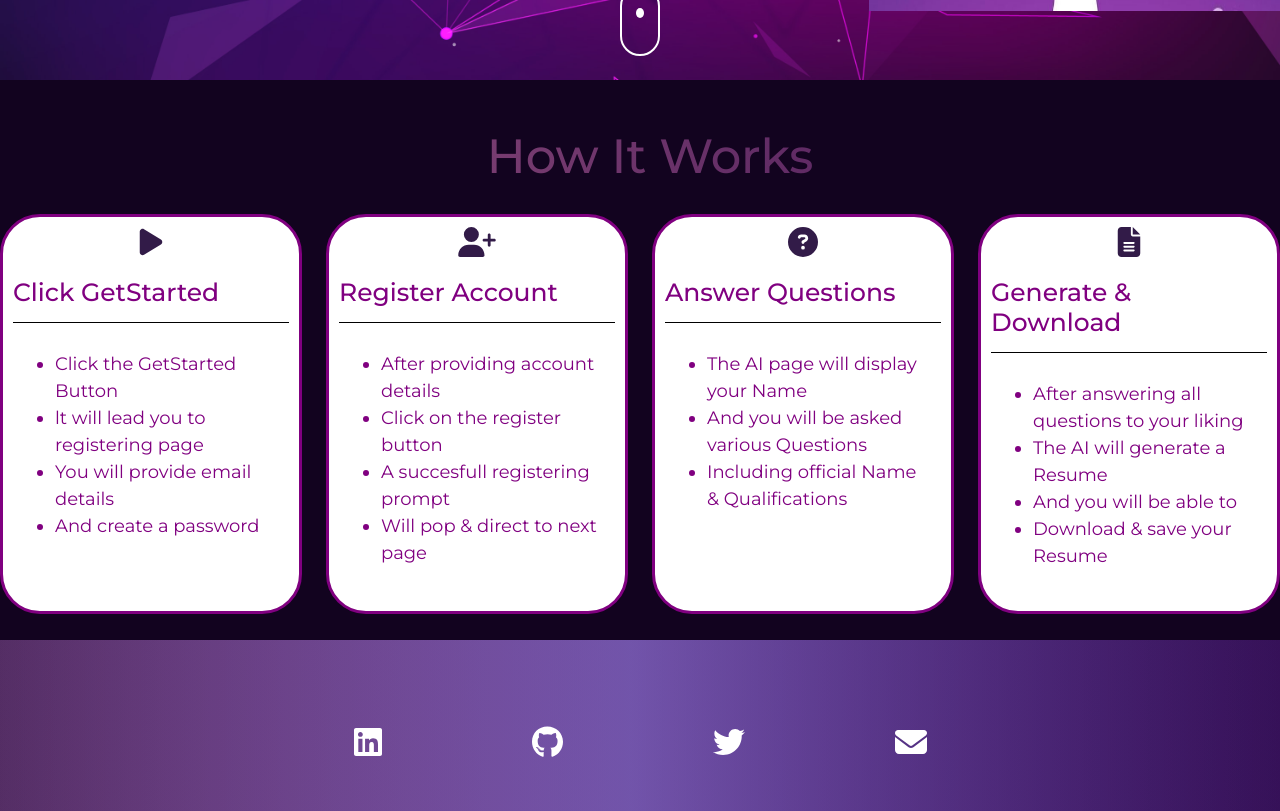
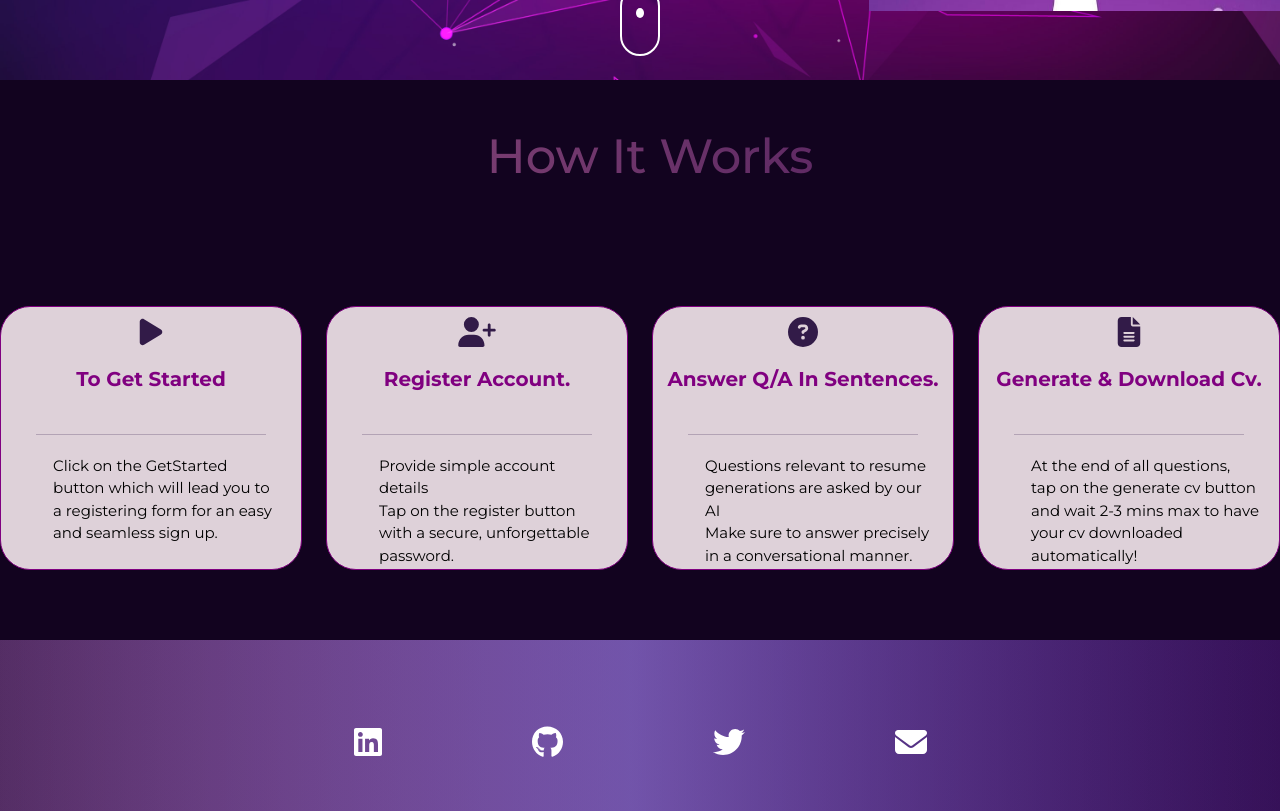
Before and after one commit to habibaadam/ResumeRocket, a React (Create React App) app in the folder client-src/rocket-front/: page / in a window 1280 px wide. Shown: the part 720-1531 px from the top of the page. Built offline with nearby package versions, Linux system fonts and the light colour scheme; a web font is replaced by a local one; what @react-pdf/renderer would draw is missing.

Commit message:
Column layout responsive changes

```diff
--- a/client-src/rocket-front/src/allComponents/Columlayout.js
+++ b/client-src/rocket-front/src/allComponents/Columlayout.js
@@ -12,7 +12,7 @@ export default function Columlayout() {
   return (
     <div className="contain">
       <div className="row h-100">
-        <h1 className="mt-5 text-center resume">How It Works</h1>
+        <h1 className="mt-5 mb-5 text-center resume">How It Works</h1>
         <div
           className="col-md-3 d-flex" // Changed from col-md-4 to col-md-3
           data-aos="fade-up"
@@ -21,13 +21,12 @@ export default function Columlayout() {
           <div className="containers">
             <div className="icons">
               <FontAwesomeIcon icon={faPlay} />
-              <h6 className="para">Click GetStarted </h6>
+              <h6 className="para">To Get Started </h6>
+
+              <hr />
               <div className="info">
                 <ul>
-                <li>Click the GetStarted Button </li>
-                <li> lt will lead you to registering page</li>
-                <li>You will provide email details </li>
-                  <li>And create a password </li>
+                <li>Click on the GetStarted button which will lead you to a registering form for an easy and seamless sign up.</li>
                 </ul>
               </div>
             </div>
@@ -41,13 +40,12 @@ export default function Columlayout() {
           <div className="containers">
             <div className="icons">
               <FontAwesomeIcon icon={faUserPlus} />
-              <h6 className="para">Register Account </h6>
+              <h6 className="para">Register Account. </h6>
+              <hr />
               <div className="info">
                 <ul>
-                  <li>After providing account details</li>
-                  <li>Click on the register button</li>
-                  <li>A succesfull registering prompt</li>
-                  <li>Will pop & direct to next page</li>
+                  <li>Provide simple account details</li>
+                  <li>Tap on the register button with a secure, unforgettable password. </li>
                 </ul>
               </div>
             </div>
@@ -61,12 +59,12 @@ export default function Columlayout() {
           <div className="containers">
             <div className="icons">
               <FontAwesomeIcon icon={faQuestionCircle} />
-              <h6 className="para">Answer Questions</h6>
+              <h6 className="para">Answer Q/A In Sentences.</h6>
+              <hr />
               <div className="info">
                 <ul>
-                  <li>The AI page will display your Name</li>
-                  <li>And you will be asked various Questions </li>
-                  <li>Including official Name & Qualifications</li>
+                  <li>Questions relevant to resume generations are asked by our AI</li>
+                  <li>Make sure to answer precisely in a conversational manner. </li>
                 </ul>
               </div>
             </div>
@@ -80,13 +78,12 @@ export default function Columlayout() {
           <div className="containers">
             <div className="icons">
               <FontAwesomeIcon icon={faFileAlt} />
-              <h6 className="para">Generate & Download </h6>
+              <h6 className="para">Generate & Download Cv. </h6>
+
+              <hr />
               <div className="info">
                 <ul>
-                  <li>After answering all questions to your liking</li>
-                  <li>The AI will generate a Resume</li>
-                  <li>And you will be able to</li>
-                  <li>Download  & save your Resume</li>
+                  <li>At the end of all questions, tap on the generate cv button and wait 2-3 mins max to have your cv downloaded automatically!</li>
                 </ul>
               </div>
             </div>
--- a/client-src/rocket-front/src/allComponents/Wave.js
+++ b/client-src/rocket-front/src/allComponents/Wave.js
@@ -1,6 +1,7 @@
 import React from 'react';
 
 export default function Wave() {
+
   return (
        <svg version="1.1" xmlns="http://www.w3.org/2000/svg" x="0px" y="0px" width="100%" height="100%" viewBox="0 0 1600 900" preserveAspectRatio="xMidYMax slice">
     <rect width="100%" height="100%" fill="#12041F"></rect>
--- a/client-src/rocket-front/src/allStyles/footer.css
+++ b/client-src/rocket-front/src/allStyles/footer.css
@@ -33,7 +33,8 @@
 @media only screen and (max-width: 900px) {
     .icons-parent {
         gap: 20px;
-        bottom: -170px;
+        bottom: -100px;
+        margin: 0px auto;
     }
 
     .res-icon {
@@ -41,12 +42,14 @@
     }
 
     .wave-parent {
-    width: 180%;
+    background-color: #12041F;
+    border: none;
+    width: 120%;
     height: auto;
     }
 
     .wave-content {
         top: 50%;
-        left: 27%;
+        left: 37%;
     }
 }
--- a/client-src/rocket-front/src/allStyles/manual.css
+++ b/client-src/rocket-front/src/allStyles/manual.css
@@ -10,49 +10,53 @@ div.contain {
     font-weight: bolder;
     align-items: center;
 }
-.para {
-    color: purple;
+
+.info{
+    color: black;
+    font-weight:400;
     font-size: 15px;
-    text-align: center;
-    margin-top: 20px;
-    border-bottom: black 1px solid;
-    padding-bottom: 15px;
-
-}
-.info{
-    color: purple;
-    text-align: left;
-    font-weight:400;
-    font-size: large;
     margin-top: 10px;
     font-style: normal;
     padding: 10px;
 
 }
 
+li {
+    list-style: none;
+    text-align: left;
+
+}
+
 .containers {
     order: 2;
     width: 45vh;
-    height: 50vh;
-    border-radius: 40px;
+    height: 33vh;
+    border-radius: 30px;
     /* Makes corners a little bit round */
     padding: 10px;
-    border: 3px solid purple;
+    border: 1px solid purple;
     /* Sets the border color to black */
     display: block;
     margin: auto;
-    background-color: white;
+    background-color: rgb(222, 209, 217);
     margin-top: 2px;
 
 }
 
 .para {
     color: purple;
-    font-size: 25px;
+    font-size: 20px;
     margin-top: 20px;
-    text-align: left;
+    text-align: center;
+    font-weight: bolder;
 
 }
+
+hr {
+    margin:35px 25px 0px 25px;
+
+}
+
 .icons {
     color: rgb(50, 27, 72);
     display: flex;
@@ -70,7 +74,6 @@ p.instruct {
 }
 
 @media only screen and (max-width: 900px) {
-
 
     div.contain {
         height: 180vh;
@@ -91,4 +94,26 @@ p.instruct {
     p.instruct {
         font-size: 15px !important;
     }
+
+    .containers {
+        height: 30vh;
+        width: 35vh;
+        border: 1px solid purple;
+    }
+
+    .info {
+        font-size: 10px;
+    }
+
+    hr {
+        margin-top: 10px;
+    }
+
+    rect {
+        height: 0%;
+    }
+
+    svg {
+        height: 10%;
+    }
 }
```
Also changed, not shown: 1 other file (tests, documents, lock files or other folders).
